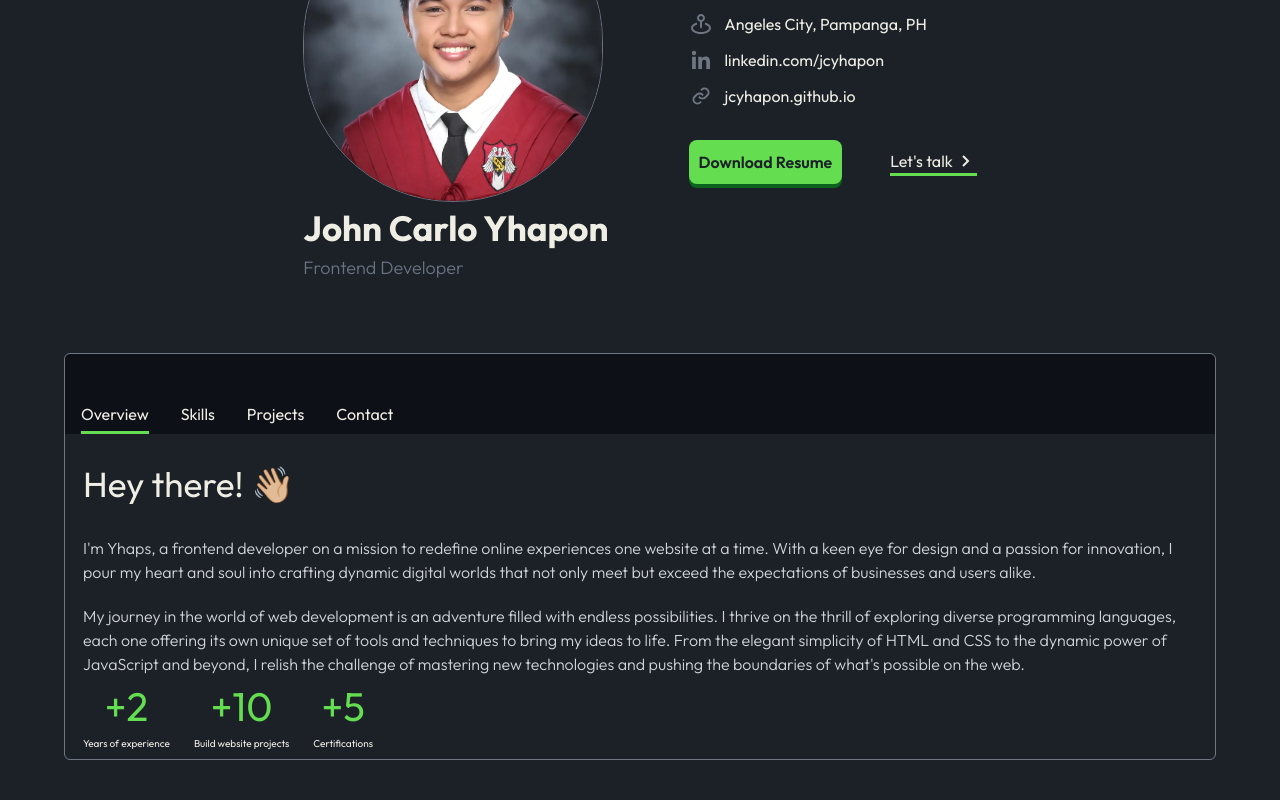
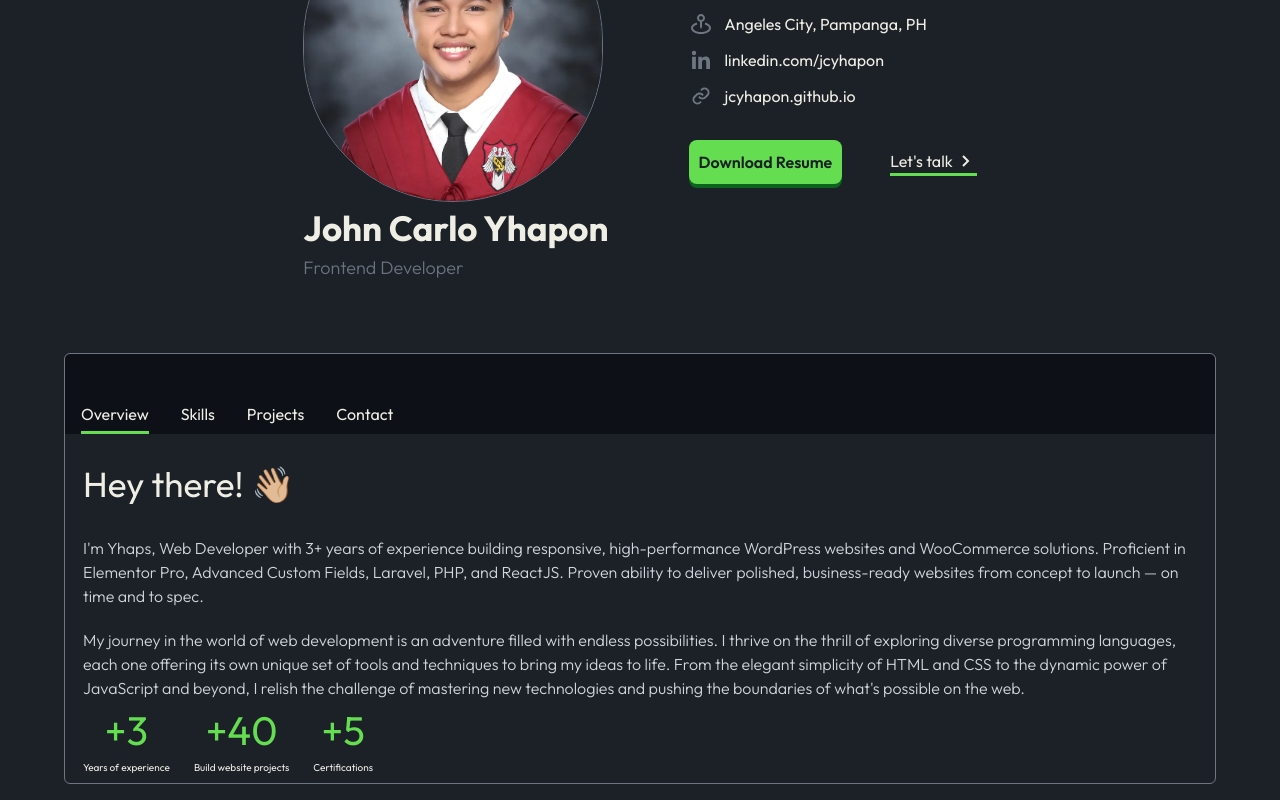
Before and after one commit to JCYhapon/portfolio, a React (Vite) app: page / in a window 1280 px wide. Shown: the part 249-1049 px from the top of the page. Before the commit the page ends 1025 px from the top, so only its background shows below. Built offline with nearby package versions, Linux system fonts and the light colour scheme.

Commit message:
Update Overview.jsx

```diff
--- a/src/pages/Overview.jsx
+++ b/src/pages/Overview.jsx
@@ -8,11 +8,9 @@ const Overview = () => {
           Hey there! 👋🏼
         </h1>
         <p className="xl:mt-[50px] mt-[25px] xl:text-[20px] lg:text-[20px] mx-auto font-light text-gray-300">
-          I'm Yhaps, a frontend developer on a mission to redefine online
-          experiences one website at a time. With a keen eye for design and a
-          passion for innovation, I pour my heart and soul into crafting dynamic
-          digital worlds that not only meet but exceed the expectations of
-          businesses and users alike.
+          I'm Yhaps, Web Developer with 3+ years of experience building responsive, high-performance WordPress websites and
+          WooCommerce solutions. Proficient in Elementor Pro, Advanced Custom Fields, Laravel, PHP, and ReactJS. Proven
+          ability to deliver polished, business-ready websites from concept to launch — on time and to spec.
         </p>
         <p className="mt-[20px] xl:text-[20px] lg:text-[20px] mx-auto font-light text-gray-300">
           My journey in the world of web development is an adventure filled with
@@ -27,13 +25,13 @@ const Overview = () => {
 
       <div className="xl:mt-[5rem] lg:mt-[3rem] flex xl:gap-[12rem] lg:gap-[6rem] gap-6">
         <div className="flex flex-col items-center">
-          <span className="xl:text-[50px] text-[40px] text-[#64DD50]">+2</span>
+          <span className="xl:text-[50px] text-[40px] text-[#64DD50]">+3</span>
           <span className="xs:text-[10px] xl:text-[16px] lg:text-[16px]">
             Years of experience
           </span>
         </div>
         <div className="flex flex-col items-center">
-          <span className="xl:text-[50px] text-[40px] text-[#64DD50]">+10</span>
+          <span className="xl:text-[50px] text-[40px] text-[#64DD50]">+40</span>
           <span className="xs:text-[10px] xl:text-[16px] lg:text-[16px]">
             Build website projects
           </span>
```
